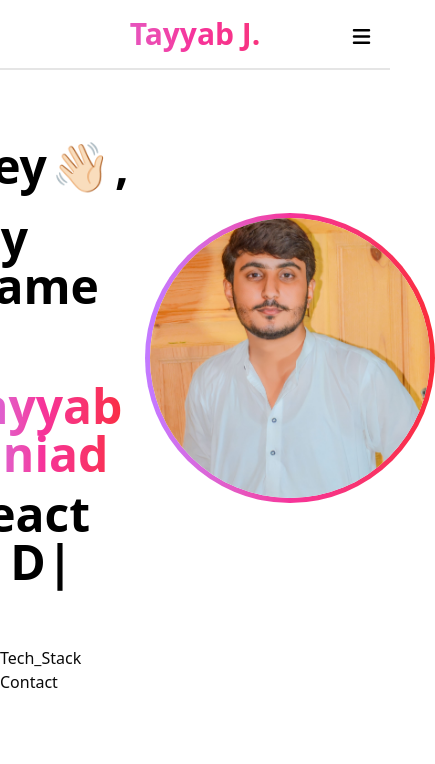
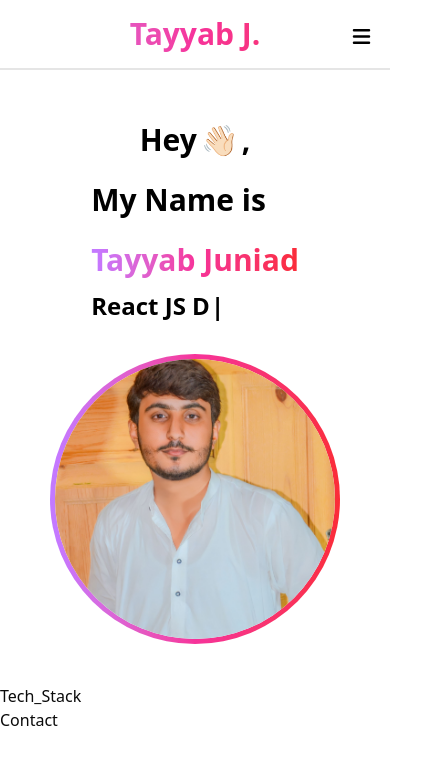
Before and after one commit to TayyabJunaidOfficial/My-Portfolio-NextJS, a Next.js app: page / in a window 390 px wide. Shown: the top 764 px of the page, 435 px wide, since content can reach past the window. Built offline with nearby package versions, Linux system fonts and the light colour scheme.

Commit message:
Completed Main Page with responsiveness

```diff
--- a/app/About/page.jsx
+++ b/app/About/page.jsx
@@ -5,28 +5,34 @@ import Profile_Pic from "../Components/Profile_Pic/Profile_Pic";
 
 const About = () => {
   return (
-    <main className="flex justify-center items-center gap-4 py-15 px-6 bg-white text-black dark:bg-black dark:text-white">
-      <div className="w-full max-w-4xl font-bold text-5xl">
-        <div className="flex gap-1 py-3">
+    <main className="flex flex-col md:flex-row md:justify-center items-center gap-8 lg:py-25 py-10 bg-white text-black dark:bg-black dark:text-white">
+      <div className="lg:w-full 2xl:max-w-4xl xl:max-w-3xl md:max-w-xl font-bold md:text-5xl sm:text-4xl text-3xl">
+        <div className="flex justify-center md:justify-start gap-1 py-3">
           <span>Hey</span>
           <span className="wave" role="img" aria-labelledby="wave">
             👋🏻
           </span>
           ,
         </div>
-        <p className="py-3 ">My Name is</p>
-        <p className="py-3 cursor-pointer font-bold bg-gradient-to-r from-purple-400 via-pink-500 to-red-500 bg-clip-text text-transparent">Tayyab Juniad</p>
-        <span className="pt-2">
+        <p className="py-3">My Name is</p>
+        <p className="py-3 cursor-pointer font-bold bg-gradient-to-r from-purple-400 via-pink-500 to-red-500 bg-clip-text text-transparent">
+          Tayyab Juniad
+        </p>
+        <span className="lg:pt-2 pt-3 text-2xl">
           <Typewriter
             options={{
-            strings: ["React JS Developer", "Web Designer", "Website Creator"],
+              strings: [
+                "React JS Developer",
+                "Web Designer",
+                "Website Creator",
+              ],
               autoStart: true,
               loop: true,
             }}
           />
         </span>
       </div>
-      <Profile_Pic/>
+      <Profile_Pic />
     </main>
   );
 };
--- a/app/Components/Navbar/Navbar.jsx
+++ b/app/Components/Navbar/Navbar.jsx
@@ -39,8 +39,8 @@ const Navbar = () => {
   return (
     <>
     <nav className="md:flex flex-row md:justify-evenly m-auto items-center border-b-2 xl:gap-96 py-2 bg-white text-black dark:bg-black dark:text-white">
-      <h1 href="/" className={`${hoverGlow} text-3xl text-center p-2 cursor-pointer font-bold bg-gradient-to-r from-purple-400 via-pink-500 to-red-500 bg-clip-text text-transparent`}>
-        Tayyab J.
+      <h1 className={`${hoverGlow} text-3xl text-center p-2 cursor-pointer font-bold bg-gradient-to-r from-purple-400 via-pink-500 to-red-500 bg-clip-text text-transparent`}>
+        <Link href="/">Tayyab J.</Link>
       </h1>
       {/* Hamburger Button */}
       <div className="sm:hidden absolute top-6 right-4 z-50">
--- a/app/Components/Profile_Pic/Profile_Pic.jsx
+++ b/app/Components/Profile_Pic/Profile_Pic.jsx
@@ -1,11 +1,10 @@
-import React from 'react'
+import React from "react";
 import Image from "next/image";
 import profilePic from "@/src/assets/DP.jpg";
 
-
 const Profile_Pic = () => {
   return (
-    <div><div className="p-[5px] rounded-full bg-gradient-to-r from-purple-400 via-pink-500 to-red-500">
+      <div className="p-[5px] rounded-full bg-gradient-to-r from-purple-400 via-pink-500 to-red-500">
         <div className="w-70 h-70 relative rounded-full overflow-hidden bg-white">
           <Image
             src={profilePic}
@@ -14,8 +13,8 @@ const Profile_Pic = () => {
             className="object-cover"
           />
         </div>
-  </div></div>
-  )
-}
+      </div>
+  );
+};
 
-export default Profile_Pic
+export default Profile_Pic;
--- a/app/layout.js
+++ b/app/layout.js
@@ -1,6 +1,8 @@
 import { Geist, Geist_Mono } from "next/font/google";
 import "./globals.css";
 import { ThemeProvider } from 'next-themes'
+import Navbar from "./Components/Navbar/Navbar";
+
 
 
 const geistSans = Geist({
@@ -25,6 +27,7 @@ export default function RootLayout({ children }) {
         className={`${geistSans.variable} ${geistMono.variable} antialiased`}
       >
         <ThemeProvider attribute="class" defaultTheme="light">
+        <Navbar/>
           {children}
         </ThemeProvider>
       </body>
--- a/app/page.jsx
+++ b/app/page.jsx
@@ -1,5 +1,4 @@
 import Image from "next/image";
-import Navbar from "./Components/Navbar/Navbar";
 import About from "./About/page";
 import Tech_Stack from "./Tech_Stack/page";
 import Contact from "./Contact/page";
@@ -7,7 +6,6 @@ import Contact from "./Contact/page";
 export default function Home() {
   return (
     <div>
-      <Navbar/>
       <About/>
       <Tech_Stack/>
       <Contact/>
```
Lines whose indentation alone changed are shown as unchanged.
